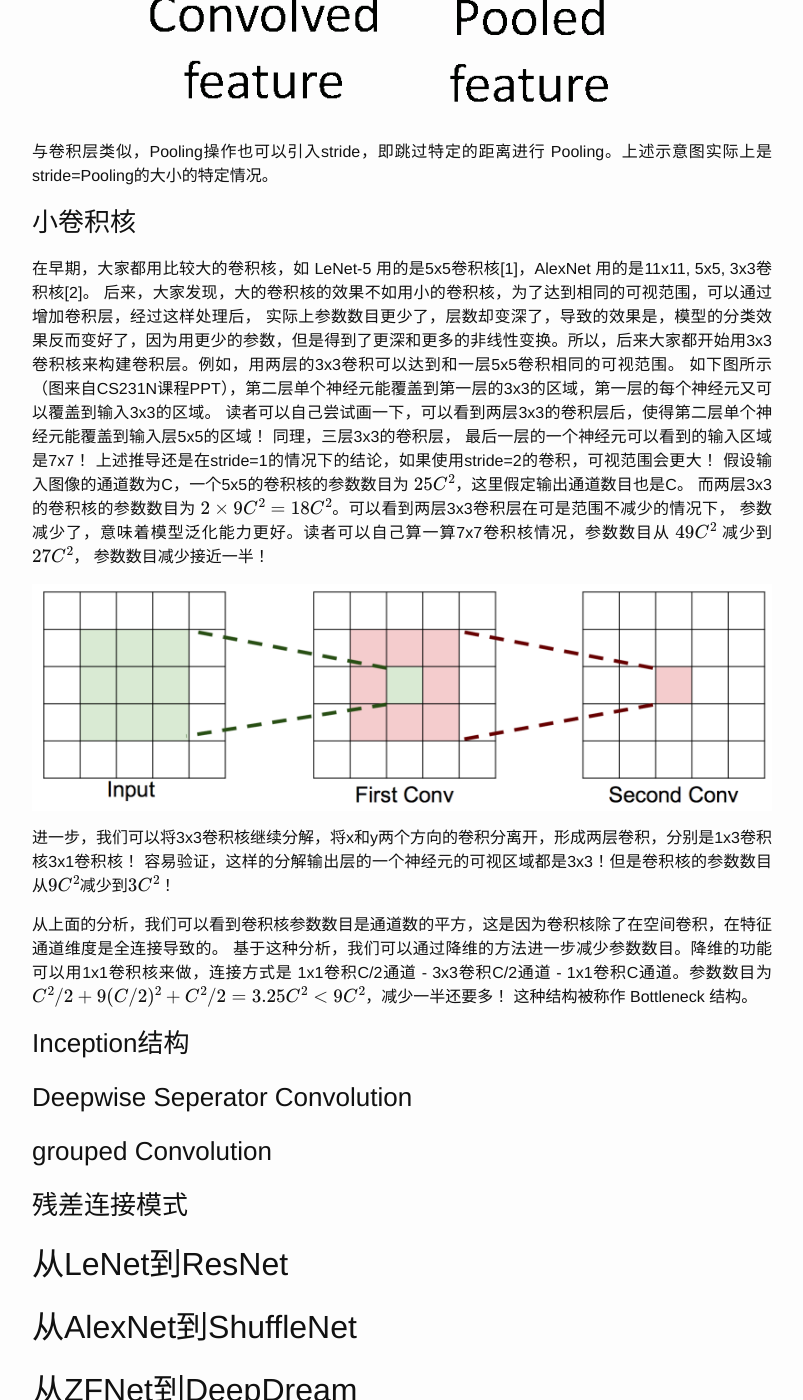
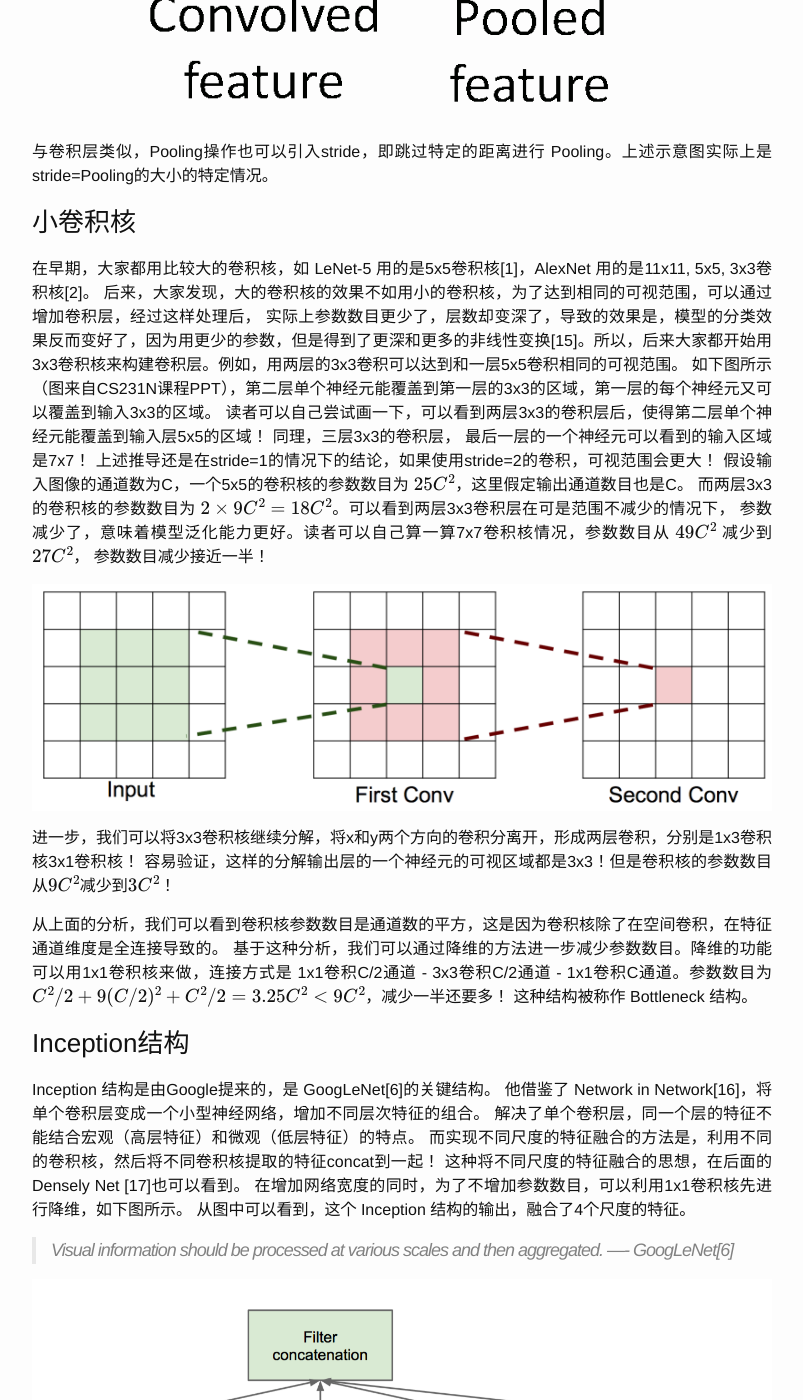
Before and after one commit to tracholar/tracholar.github.io, a Jekyll site: the page built from _posts/2017-07-23-cnn-evalution.md, in a window 1280 px wide and 1400 px high, scrolled down 3972 px. Shown: the whole window, without its empty margins (238-1041 px from the left). Built offline with Jekyll 4.4.1, drawn with Linux system fonts in a browser that asks for light colours; formulas are drawn with MathJax 3; comment, search, counter and statistics services are not loaded; some of the changed text lies outside the part shown.

Commit message:
component

```diff
--- a/_posts/2017-07-23-cnn-evalution.md
+++ b/_posts/2017-07-23-cnn-evalution.md
@@ -26,7 +26,7 @@
 但是，此后的10几年，由于计算能力的不足和标准数据的缺乏，卷积网络的效果一直不如浅层的网络。直到2012年，Hinton的学生 Alex Krizhevsky 利用一个8层的卷积网络，一举夺下著名的 ImageNet 比赛冠军，才让人们重新关注起神经网络[2]。可以说，Alex提出的AlexNet以及DBN在语音识别的重大突破[3]，成为现在火热的深度学习爆发的导火索。因为，人们看到，在当时无法理解的所谓深度神经网络的帮助下，图像识别的准确率遥遥领先传统的方法10个百分点，让十年没啥突破的语音识别技术提升了9个百分点！于是，大家虽然不明白里面到底发生了什么，但是知道，这应该是未来最重要的方向没有之一。
 
 自AlexNet后，一批批学者开始探索卷积网络的不同结构的影响，以及对卷积网络的可视化分析，让我们对卷积网络的认识越来越直观与深入。
-其后的几个代表性工作如 ZFNet，VGGNet，GoogLeNet，Inception各种版本，ResNet etc[4-9]。探索了对卷积核的该进、连接方式的改进以及对卷积层的改进。使得模型能够越来越深，参数和计算复杂度越来越低，但是性能越来越好。理论上来讲，残差网络（ResNet）已经构造出一种结构，可以不断地增加网络的层数来提高模型的准确率，虽然会使得计算复杂度越来越高。它证实了我们可以很好地优化任意深度的网络。要知道，在那之前，在网络层数达到一定深度后，在增加反而会使得模型的效果下降！因此，残差网络将人们对深度的探索基本上下了一个定论，没有最深，只有更深，就看你资源够不够！另一方面，如何优化网络结构，使得较小的网络和较浅的网络也能做到极深网络的性能，但是计算复杂度和参数数目都控制在较小的范围内。这在移动端、嵌入式系统中的部署十分关键！在这方面，也有一些代表性工作，如 MobileNet [10]，ShuffleNet [11]。未来，设计更高效的网络将是研究者的重要研究方向之一，其中高效应该包括用更少的参数、更少的计算资源、以及更少的标注样本！
+其后的几个代表性工作如 ZFNet，VGGNet，GoogLeNet，Inception各种版本，ResNet etc[4-9,15]。探索了对卷积核的该进、连接方式的改进以及对卷积层的改进。使得模型能够越来越深，参数和计算复杂度越来越低，但是性能越来越好。理论上来讲，残差网络（ResNet）已经构造出一种结构，可以不断地增加网络的层数来提高模型的准确率，虽然会使得计算复杂度越来越高。它证实了我们可以很好地优化任意深度的网络。要知道，在那之前，在网络层数达到一定深度后，在增加反而会使得模型的效果下降！因此，残差网络将人们对深度的探索基本上下了一个定论，没有最深，只有更深，就看你资源够不够！另一方面，如何优化网络结构，使得较小的网络和较浅的网络也能做到极深网络的性能，但是计算复杂度和参数数目都控制在较小的范围内。这在移动端、嵌入式系统中的部署十分关键！在这方面，也有一些代表性工作，如 MobileNet [10]，ShuffleNet [11]。未来，设计更高效的网络将是研究者的重要研究方向之一，其中高效应该包括用更少的参数、更少的计算资源、以及更少的标注样本！
 
 ## 基本组件
 卷积网络一般都会包括两个基本组件：Convolution Layer, Pooling Layer.
@@ -82,7 +82,7 @@
 ### 小卷积核
 在早期，大家都用比较大的卷积核，如 LeNet-5 用的是5x5卷积核[1]，AlexNet 用的是11x11, 5x5, 3x3卷积核[2]。
 后来，大家发现，大的卷积核的效果不如用小的卷积核，为了达到相同的可视范围，可以通过增加卷积层，经过这样处理后，
-实际上参数数目更少了，层数却变深了，导致的效果是，模型的分类效果反而变好了，因为用更少的参数，但是得到了更深和更多的非线性变换。所以，后来大家都开始用3x3卷积核来构建卷积层。例如，用两层的3x3卷积可以达到和一层5x5卷积相同的可视范围。
+实际上参数数目更少了，层数却变深了，导致的效果是，模型的分类效果反而变好了，因为用更少的参数，但是得到了更深和更多的非线性变换[15]。所以，后来大家都开始用3x3卷积核来构建卷积层。例如，用两层的3x3卷积可以达到和一层5x5卷积相同的可视范围。
 如下图所示（图来自CS231N课程PPT），第二层单个神经元能覆盖到第一层的3x3的区域，第一层的每个神经元又可以覆盖到输入3x3的区域。
 读者可以自己尝试画一下，可以看到两层3x3的卷积层后，使得第二层单个神经元能覆盖到输入层5x5的区域！
 同理，三层3x3的卷积层， 最后一层的一个神经元可以看到的输入区域是7x7！
@@ -102,10 +102,41 @@
 这种结构被称作 Bottleneck 结构。
 
 ### Inception结构
+Inception 结构是由Google提来的，是 GoogLeNet[6]的关键结构。
+他借鉴了 Network in Network[16]，将单个卷积层变成一个小型神经网络，增加不同层次特征的组合。
+解决了单个卷积层，同一个层的特征不能结合宏观（高层特征）和微观（低层特征）的特点。
+而实现不同尺度的特征融合的方法是，利用不同的卷积核，然后将不同卷积核提取的特征concat到一起！
+这种将不同尺度的特征融合的思想，在后面的 Densely Net [17]也可以看到。
+在增加网络宽度的同时，为了不增加参数数目，可以利用1x1卷积核先进行降维，如下图所示。
+从图中可以看到，这个 Inception 结构的输出，融合了4个尺度的特征。
 
-### Deepwise Seperator Convolution
+> Visual information should be processed at various scales and then aggregated. ---- GoogLeNet[6]
 
-### grouped Convolution
+![Inception](/assets/images/inception.png)
+
+### Depthwise Separable Convolution
+深度分离卷积（Depthwise Separable Convolution）由 Xception的作者 Chollet提出[9]，
+将卷积层的两个功能——空间卷积核特征通道全连接完全分解为两个部分。
+作者假设，卷积层的这两个功能可以完全分解，并且不会降低卷积层的性能。
+如下图所示，输入的 feature map 首先经过 1x1 卷积，将特征通道交叉，
+然后在每一个输出的特征通道上（注意中间并没有非线性层），进行空间卷积操作。
+这两个操作可以交换顺序，区别不大。
+这样分解的好处是，参数数目少了很多。假设输入输出特征通道数目都是C，
+3x3卷积核，并且同一个卷积核的权重在所有的通道数目是共享的。
+那么传统的卷积层参数数目为 $$9C^2$$，如果采用深度分离卷积，参数数目为 $$C^2 + 9C$$。
+如果在两层中间使用 Bottleneck，即使用比C更小的通道数，可以进一步降低参数数目，此时的1x1卷积还起到降维的目的！
+Mobile Net也是基于深度分离卷积构建的，这种卷积结构可以极大地减少计算量，使得深度卷积网路这种复杂模型可以在移动端运行[10]！
+
+> the mapping of cross-channels correlations and spatial correlations in the feature maps of convolutional neural networks can be entirely decoupled. ---- Xception.[9]
+
+![Depthwise Separable Convolution](/assets/images/dsc.png)
+
+### Group Convolution
+分组卷积(Group Convolution)最早来自AlexNet[2]，为了实现将同一个卷积层放在两个GPU上并行计算，
+Alex将每一个卷积层的特征通道分为两个部分，卷积层的全连接操作只在其中一部分操作，而不同特征通道之间的卷积计算互补干扰。
+这种操作使得卷积层的计算并行化，提升了训练速度，但是不同特征通道之间不存在交叉会降低性能，为此，Alex在两个卷积层之间将特征进行交叉。实际上，这就是一个分组为2的分组卷积！Face++ 的研究者发展了这一方法，提出了分组卷积[11]。
+实际上将上述的卷积层的功能之一——特征通道间的全连接进一步分解为多个组的分组全连接操作，实际上也就变成了部分连接了，也就进一步减少了参数数目和计算量！
+为了解决各组特征间的交叉，可以在每两层卷积层之间进行打散（shuffle）操作。
 
 ### 残差连接模式
 
@@ -133,4 +164,7 @@
 11. Zhang X, Zhou X, Lin M, et al. ShuffleNet: An Extremely Efficient Convolutional Neural Network for Mobile Devices[J]. arXiv preprint arXiv:1707.01083, 2017.
 12. Xu B, Wang N, Chen T, et al. Empirical evaluation of rectified activations in convolutional network[J]. arXiv preprint arXiv:1505.00853, 2015.
 13. Klambauer G, Unterthiner T, Mayr A, et al. Self-Normalizing Neural Networks[J]. arXiv preprint arXiv:1706.02515, 2017.
-14. Andrew Ng 的UFLDL教程 <http://deeplearning.stanford.edu/wiki/index.php/UFLDL%E6%95%99%E7%A8%8B>
+14. Andrew Ng 的[UFLDL教程](http://deeplearning.stanford.edu/wiki/index.php/UFLDL%E6%95%99%E7%A8%8B)
+15. Szegedy C, Vanhoucke V, Ioffe S, et al. Rethinking the inception architecture for computer vision[C]//Proceedings of the IEEE Conference on Computer Vision and Pattern Recognition. 2016: 2818-2826.
+16. Lin M, Chen Q, Yan S. Network in network[J]. arXiv preprint arXiv:1312.4400, 2013.
+17. Huang G, Liu Z, Weinberger K Q, et al. Densely connected convolutional networks[J]. arXiv preprint arXiv:1608.06993, 2016.
```
Also changed, not shown: other parts of _posts/2017-07-23-cnn-evalution.md (+1 -1 lines), assets/images/dsc.png (added), assets/images/inception.png (added).
